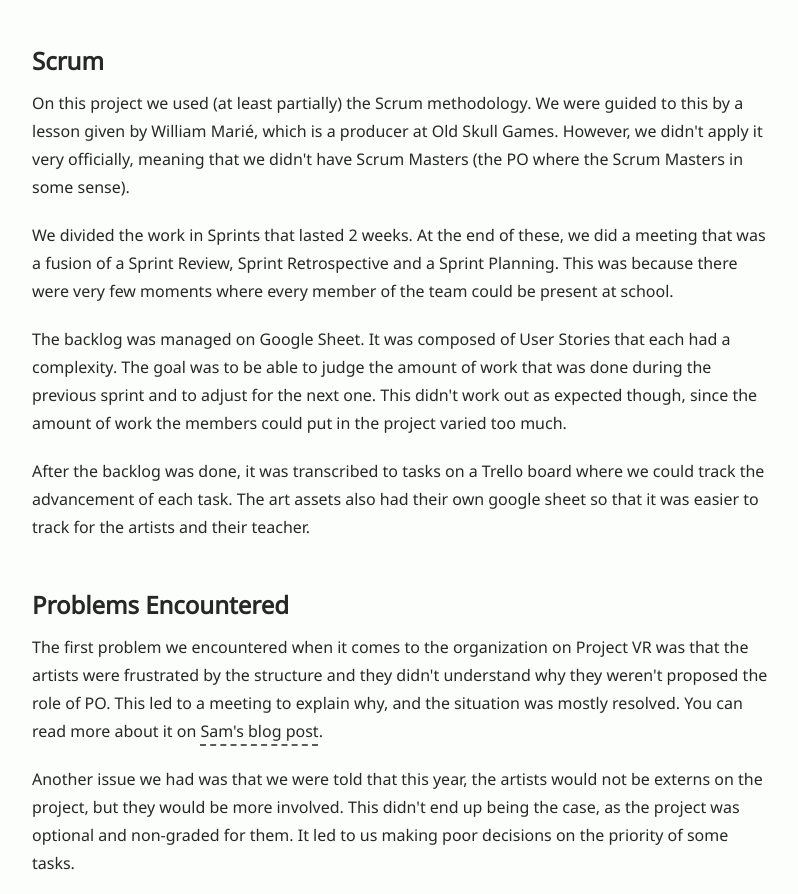
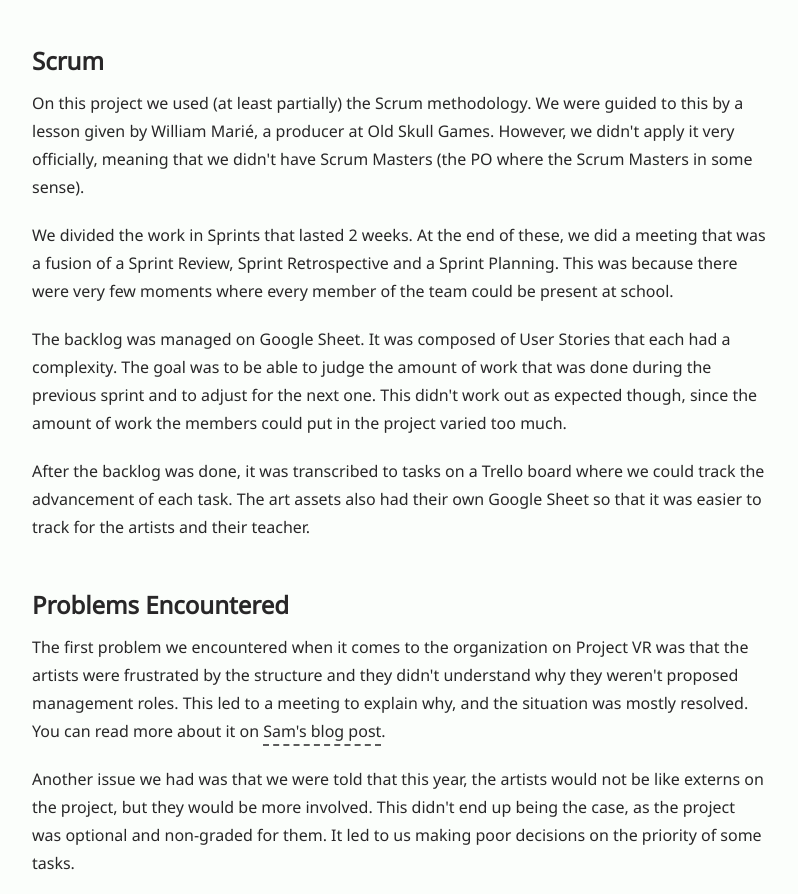
Before and after one commit to St0wy/blog, an Astro site: page /posts/being-a-product-owner-on-project-vr in a window 1280 px wide. Shown: the part 1847-2741 px from the top of the page, without its empty margins (240-1038 px from the left). Built offline with nearby package versions, Linux system fonts and the light colour scheme; Astro itself is replaced by a stand-in of ours; some packages are replaced by stand-ins of ours.

Commit message:
Fixed more typos

```diff
--- a/src/content/blog/product-owner-project-vr.mdx
+++ b/src/content/blog/product-owner-project-vr.mdx
@@ -55,7 +55,7 @@ This also meant that we were three programmers in total on the project : Edouard
 ## Scrum
 
 On this project we used (at least partially) the Scrum methodology.
-We were guided to this by a lesson given by William Marié, which is a producer at Old Skull Games.
+We were guided to this by a lesson given by William Marié, a producer at Old Skull Games.
 However, we didn't apply it very officially, meaning that we didn't have Scrum Masters (the PO where the Scrum Masters in some sense).
 
 We divided the work in Sprints that lasted 2 weeks.
@@ -68,15 +68,15 @@ The goal was to be able to judge the amount of work that was done during the pre
 This didn't work out as expected though, since the amount of work the members could put in the project varied too much.
 
 After the backlog was done, it was transcribed to tasks on a Trello board where we could track the advancement of each task.
-The art assets also had their own google sheet so that it was easier to track for the artists and their teacher.
+The art assets also had their own Google Sheet so that it was easier to track for the artists and their teacher.
 
 ## Problems Encountered
 
-The first problem we encountered when it comes to the organization on Project VR was that the artists were frustrated by the structure and they didn't understand why they weren't proposed the role of PO.
+The first problem we encountered when it comes to the organization on Project VR was that the artists were frustrated by the structure and they didn't understand why they weren't proposed management roles.
 This led to a meeting to explain why, and the situation was mostly resolved.
 You can read more about it on [Sam's blog post](https://sstyles93.github.io/blog/posts/ProjectProducing/).
 
-Another issue we had was that we were told that this year, the artists would not be externs on the project, but they would be more involved.
+Another issue we had was that we were told that this year, the artists would not be like externs on the project, but they would be more involved.
 This didn't end up being the case, as the project was optional and non-graded for them.
 It led to us making poor decisions on the priority of some tasks.
 
```
